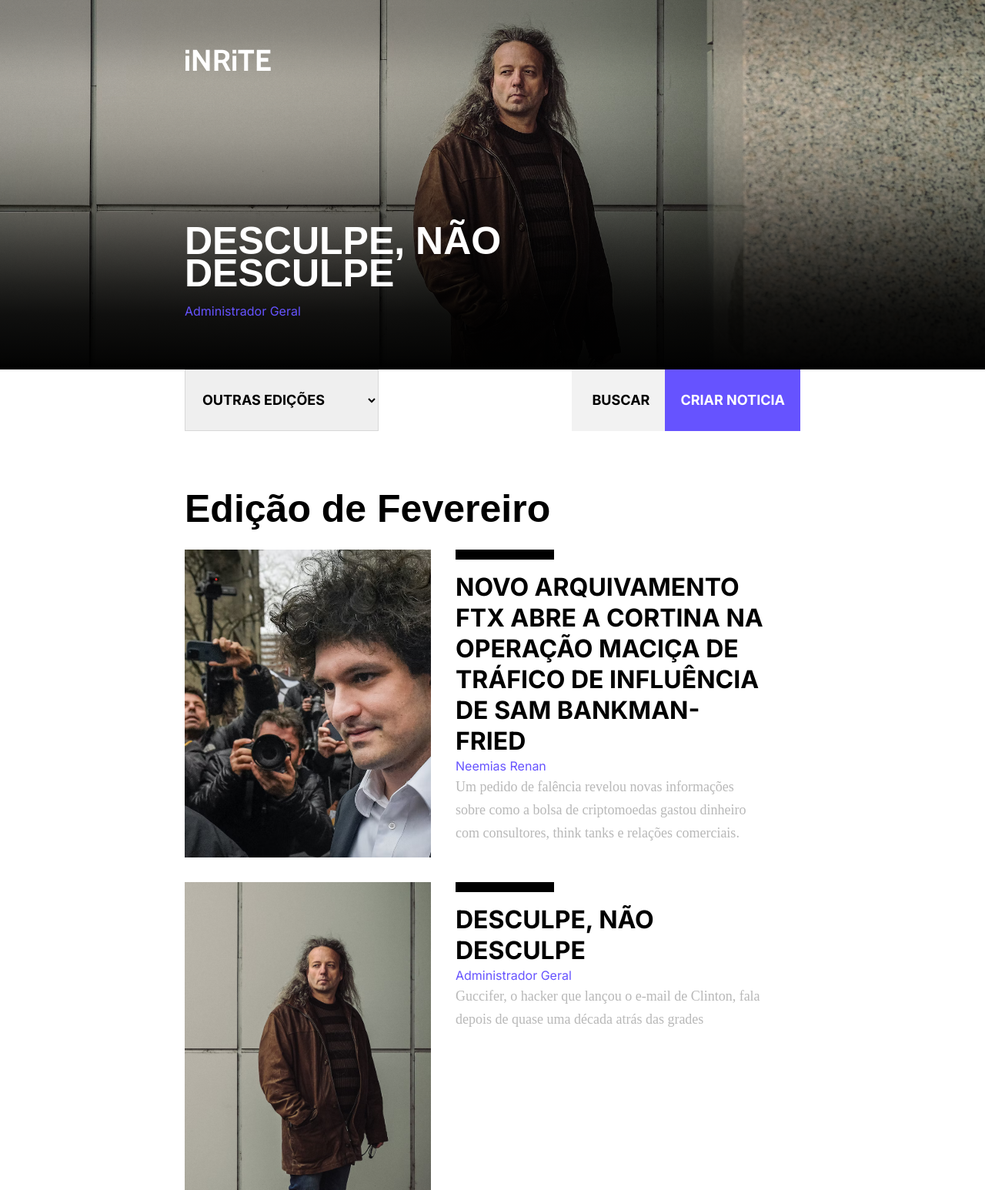
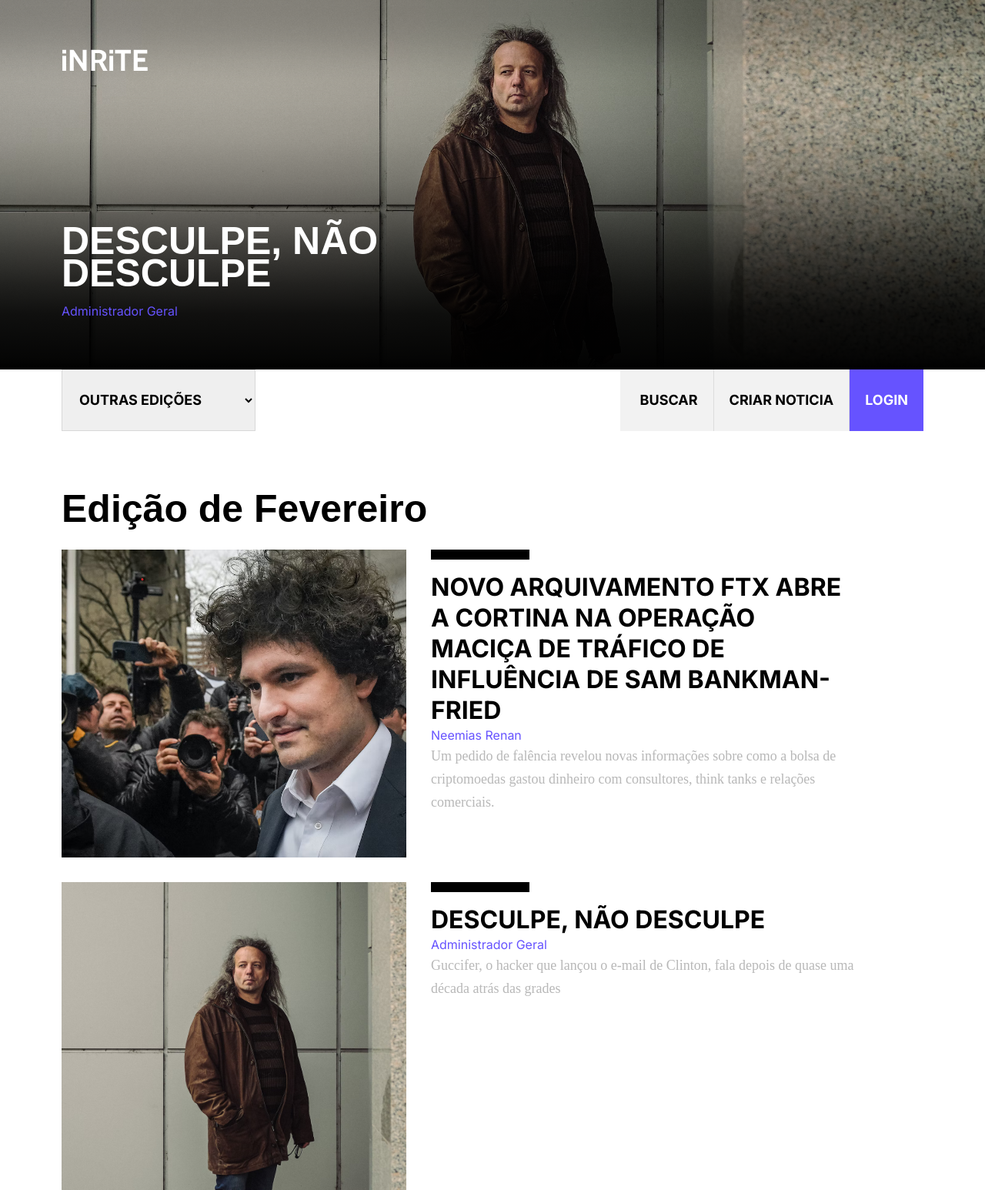
Before and after one commit to neemias-renan/Jornal-Escolar, a Django app: page /inrite/ in a window 1280 px wide. Shown: the whole page at 77% size. Run offline with Django 4.2, Linux system fonts and the light colour scheme; data comes from the database, SQL or seed files in the repository; both versions use the stored data as it was after the commit; some web fonts are replaced.

Commit message:
Atualização

```diff
--- a/mysite/inrite/static/css/base-header.css
+++ b/mysite/inrite/static/css/base-header.css
@@ -82,3 +82,12 @@
 .ol-search .search:hover .input-search{
     display: block;
 }
+
+@media (max-width:1500px) {
+    .ol-search .search:hover{
+        width: 26em;
+    }
+    /* .ol-search .search:hover p, .ol-search .search:hover .news-li{
+        display: none;
+    } */
+}
--- a/mysite/inrite/static/css/base.css
+++ b/mysite/inrite/static/css/base.css
@@ -471,10 +471,6 @@ a {
     padding: 2em 2em;
 }
 
-:root{
-    --background-second: #6653ff;
-}
-
 .div-datas::before{
     content: "";
     display: block;
@@ -483,6 +479,7 @@ a {
     background-color: black;
     margin-bottom: 1em;
 }
+
 
 .div-content-area h1 {
     font-weight: 700;
@@ -520,3 +517,19 @@ a {
     width: fit-content;
     /* margin: 0; */
 }
+
+.bolder-rigth-gray{
+    border-right: solid 1px #ddd;
+}
+
+@media (max-width:1500px) {
+    .padding-default{
+        padding: 0em 5em;
+    }
+}
+
+@media (max-width:1100px) {
+    .padding-default{
+        padding: 0em 2em;
+    }
+}
--- /dev/null
+++ b/mysite/inrite/static/css/index.css
@@ -0,0 +1,12 @@
+.div-news:nth-child(2n){
+    display: flex !important;
+    flex-direction: row-reverse !important;
+    justify-content: flex-start !important;
+}
+
+.div-news:nth-child(2n) .div-datas{
+    display: flex;
+    flex-direction: column;
+    align-items: flex-end;
+    text-align: end;
+}
--- a/mysite/inrite/templates/inrite/base.html
+++ b/mysite/inrite/templates/inrite/base.html
@@ -36,13 +36,15 @@
                 <ul class="row height-100p">
                     <li class="row justify-content-center background-color-gray ol-search">
 
-                        <form  class="fs-p-18 bold uppercase padding-20px search" action="{% url 'inrite:search' %}" method="post">
+                        <form  class="fs-p-18 bold uppercase padding-20px search bolder-rigth-gray" action="{% url 'inrite:search' %}" method="post">
                             {% csrf_token %}
                             <p>Buscar</p>
                             <input type="text" name="search" class="fs-p-18 bold uppercase width-100 input-search" placeholder="Busque aqui">
                         </form>
                     </li>
-                    <li class="column justify-content-center background-color-secondary"><a href="{% url 'inrite:manager'%}" class="fs-p-18 bold uppercase padding-20px font-color-white">Criar Noticia</a></li>
+                    <li class="column justify-content-center background-color-gray bolder-rigth-gray news-li"><a href="{% url 'inrite:manager'%}" class="fs-p-18 bold uppercase padding-20px">Criar Noticia</a></li>
+                    <li class="column justify-content-center background-color-secondary login-li"><a href="{% url 'inrite:manager'%}" class="fs-p-18 bold uppercase padding-20px font-color-white">Login</a></li>
+
                 </ul>
             </nav>
         </div>
--- a/mysite/inrite/templates/inrite/index.html
+++ b/mysite/inrite/templates/inrite/index.html
@@ -13,7 +13,7 @@
 
     {% for news in all_news %}
     <a href="{% url 'inrite:new' news.id %}">
-        <div class="width-100 row margin-top-2 gap-2">
+        <div class="div-news width-100 row margin-top-2 gap-2">
             <div class="height-25 width-40">
                 <div class="width-100 height-100p background-cover" style="background-image: url('{{news.image.url}}')">
                 </div>
```
Also changed, not shown: mysite/db.sqlite3, mysite/media/news/2023_MarcelLehelLazar_TheIntercept_NK_-34-e1673630302988.png (added), mysite/media/news/GettyImages-1245967374-sam-bankman-fried.png (added).
